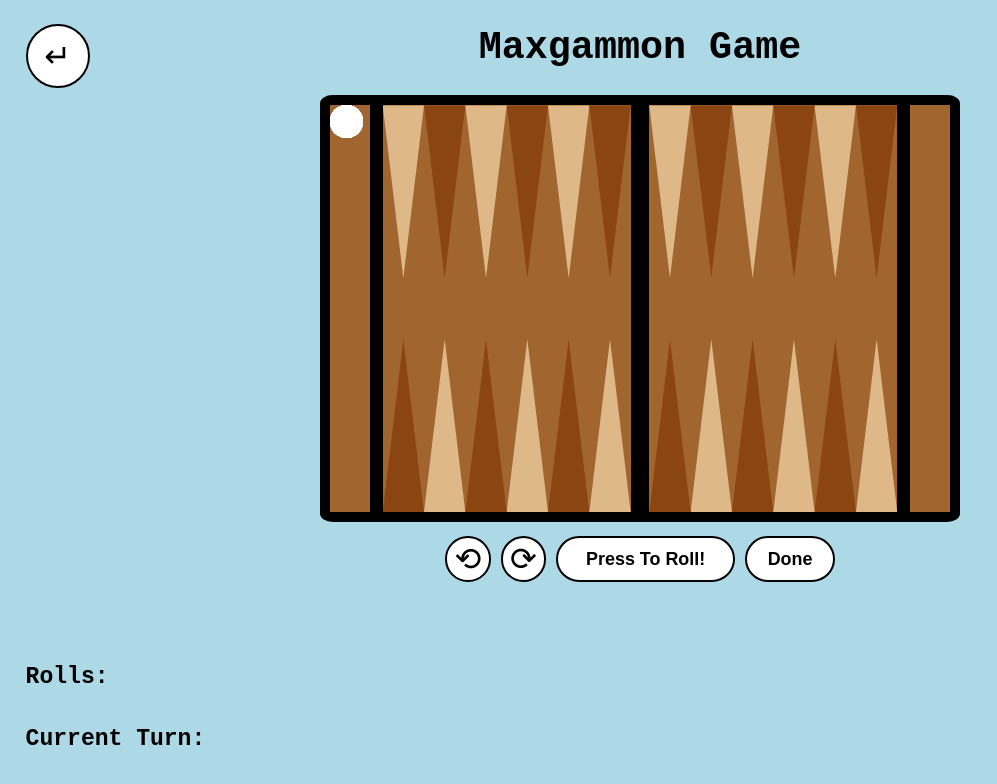
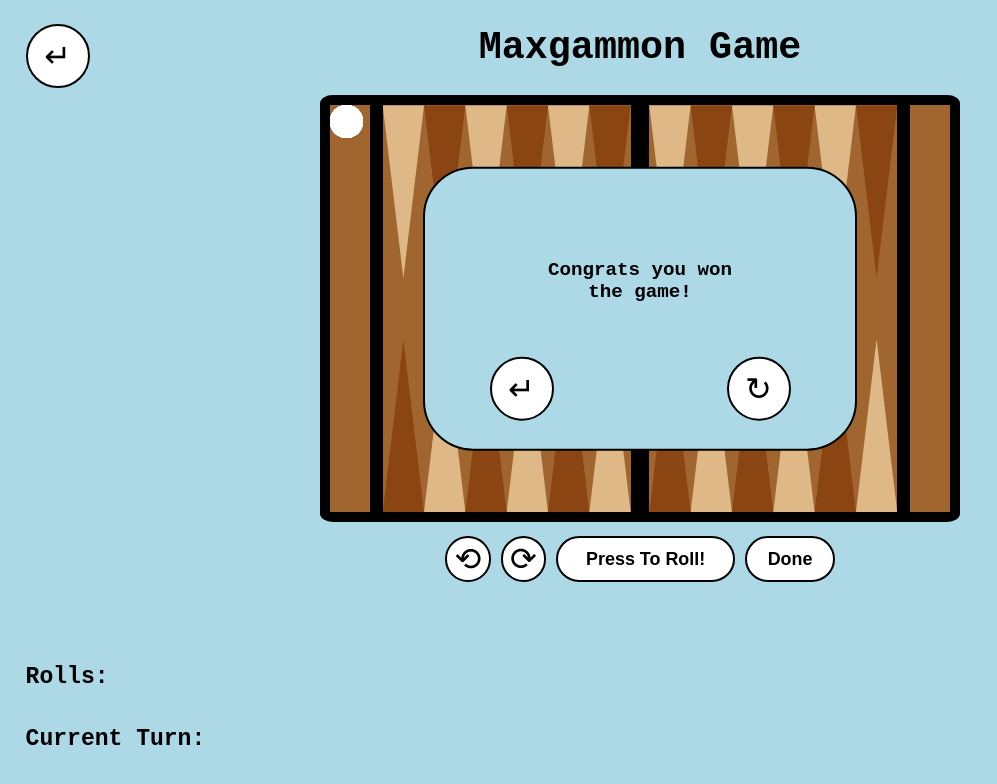
Before and after one commit to Max-Yfantopoulos/Backgammon-Website, a React (Vite) app in the folder client/: page /local in a window 1280 px wide. Shown: the top 784 px of the page, without its empty margins (0-997 px from the left). Built offline with nearby package versions, Linux system fonts and the light colour scheme; no server answers.

Commit message:
UI Updates

```diff
--- a/client/src/components/local.tsx
+++ b/client/src/components/local.tsx
@@ -899,7 +899,9 @@ function LocalGame() {
           }}
         ></div>
         <div className="popup" id="popup">
-          <p className="no-margin">Congrats {currentTurn} you won the game!</p>
+          <p className="text-in-middle">
+            Congrats {currentTurn} you won the game!
+          </p>
           <button className="popup-home" onClick={() => handleClick(-1)}>
             ↵
           </button>
--- a/client/src/styles/game.css
+++ b/client/src/styles/game.css
@@ -205,8 +205,15 @@
   border: 2px solid black;
   border-radius: 50px;
   z-index: 200;
-  display: none;
+  display: inline-block;
   box-sizing: border-box;
+}
+
+.text-in-middle {
+  position: absolute;
+  left: 50%;
+  top: 40%;
+  transform: translate(-50%, -50%);
 }
 
 .popup-winner {
```
